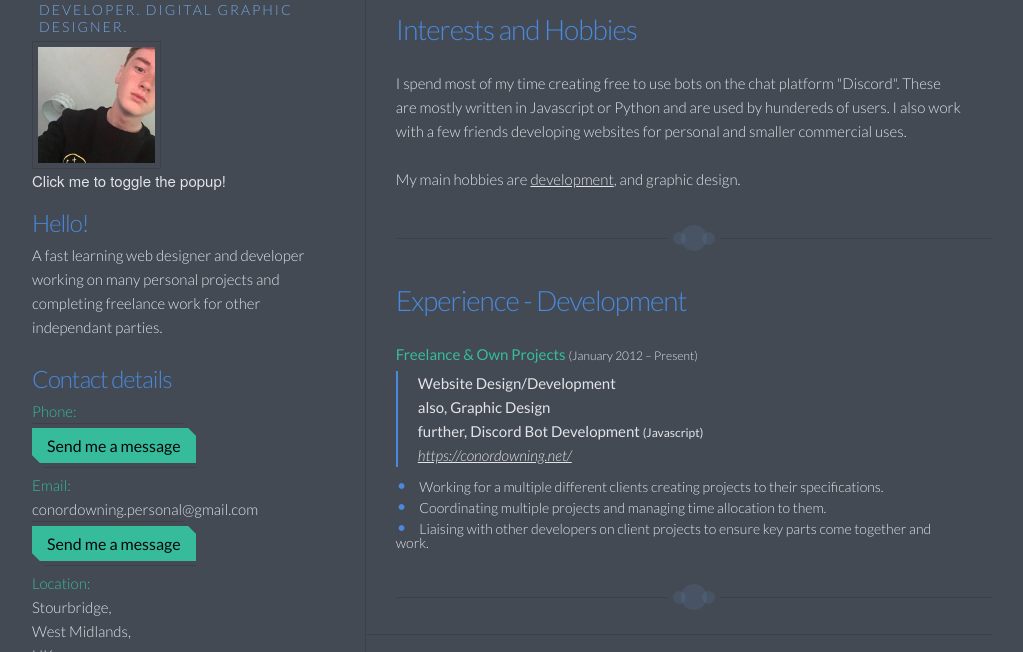
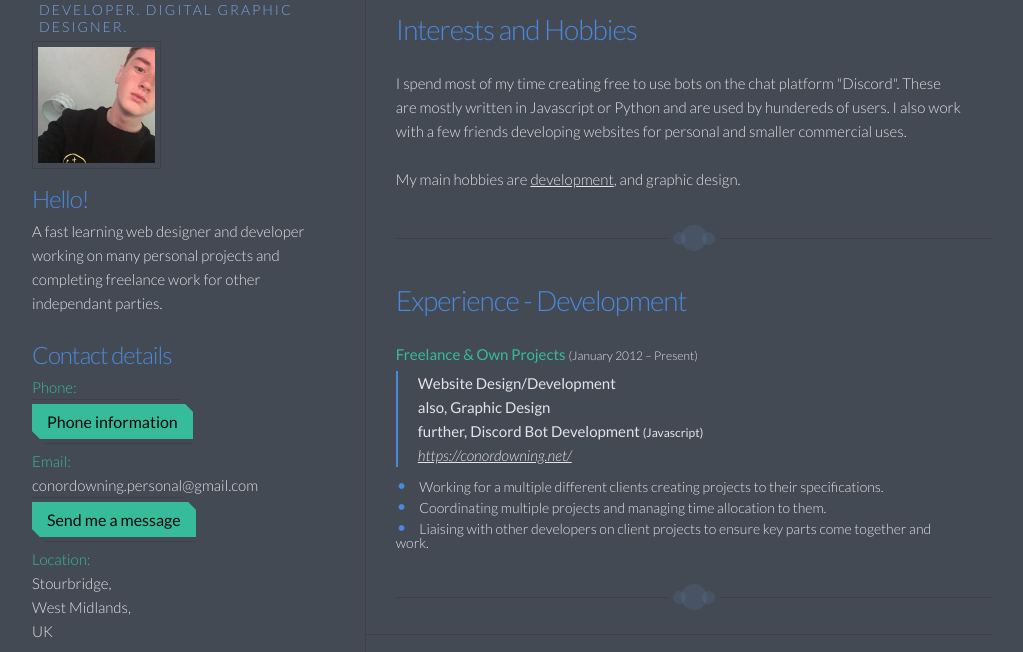
Before and after one commit to ConorDowning/cv, a plain HTML site: page index.html in a window 1280 px wide. Shown: the part 103-755 px from the top of the page, without its empty margins (128-1151 px from the left). Drawn offline with Linux system fonts and the light colour scheme.

Commit message:
Update index.html

```diff
--- a/index.html
+++ b/index.html
@@ -61,9 +61,7 @@
             <div class="profile">
                 <img src="favicon.ico" alt="Conor Downing - Profile Picture">
             </div>
-            <div class="popup" onclick="myFunction()">Click me to toggle the popup!
-  <span class="popuptext" id="myPopup">A Simple Popup!</span>
-</div>
+
             <div class="hello">
                 <h2>Hello!</h2>
                 <p>
@@ -79,10 +77,8 @@
                 <a href="mailto:conordowning.personal@gmail.com" class="cta">
                     <span class="cut1"></span>
                     <span class="cut2"></span>
-                    <span class="content">Send me a message</span>
+                    <span class="content">Phone information</span>
                 </a>
-
-
 
                 <p class="highlight">Email:</p>
                 <p>conordowning.personal@gmail.com</p>
```
